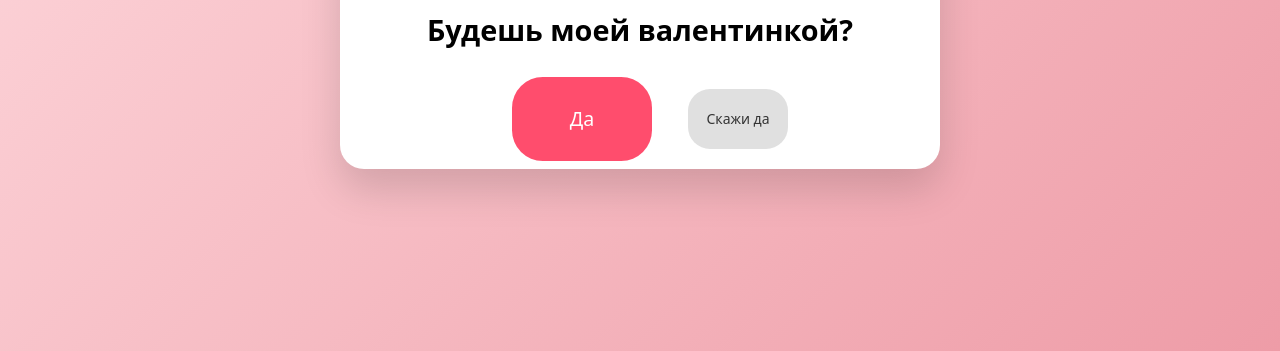
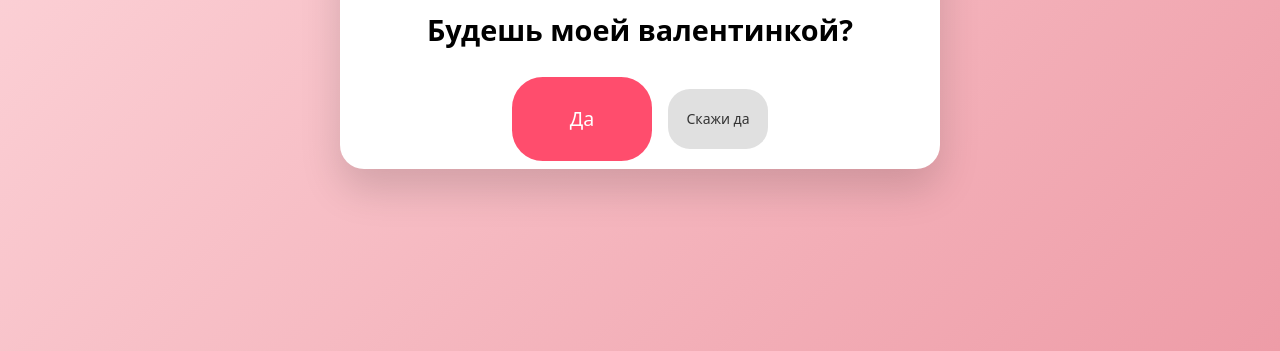
Before and after one commit to KaeriDevGit/buba-valentine, a plain HTML site: page index.html in a window 1280 px wide. Both pictures are taken after a click on the button "Нет". Shown: the part 449-800 px from the top of the page. Drawn offline with Linux system fonts and the light colour scheme.

Commit message:
Add files via upload

```diff
--- a/index.html
+++ b/index.html
@@ -162,7 +162,7 @@ document.addEventListener("DOMContentLoaded", () => {
     yesBtn.style.transform = `scale(${yesScale})`;
 
     const maxOffset = bubble.offsetWidth - noBtn.offsetWidth - 20;
-    offset = Math.min(offset + 40, maxOffset);
+    offset = Math.min(offset + 20, maxOffset);
     noBtn.style.transform = `translateX(${offset}px)`;
 
     noBtn.textContent = funnyTexts[textIndex];
```
